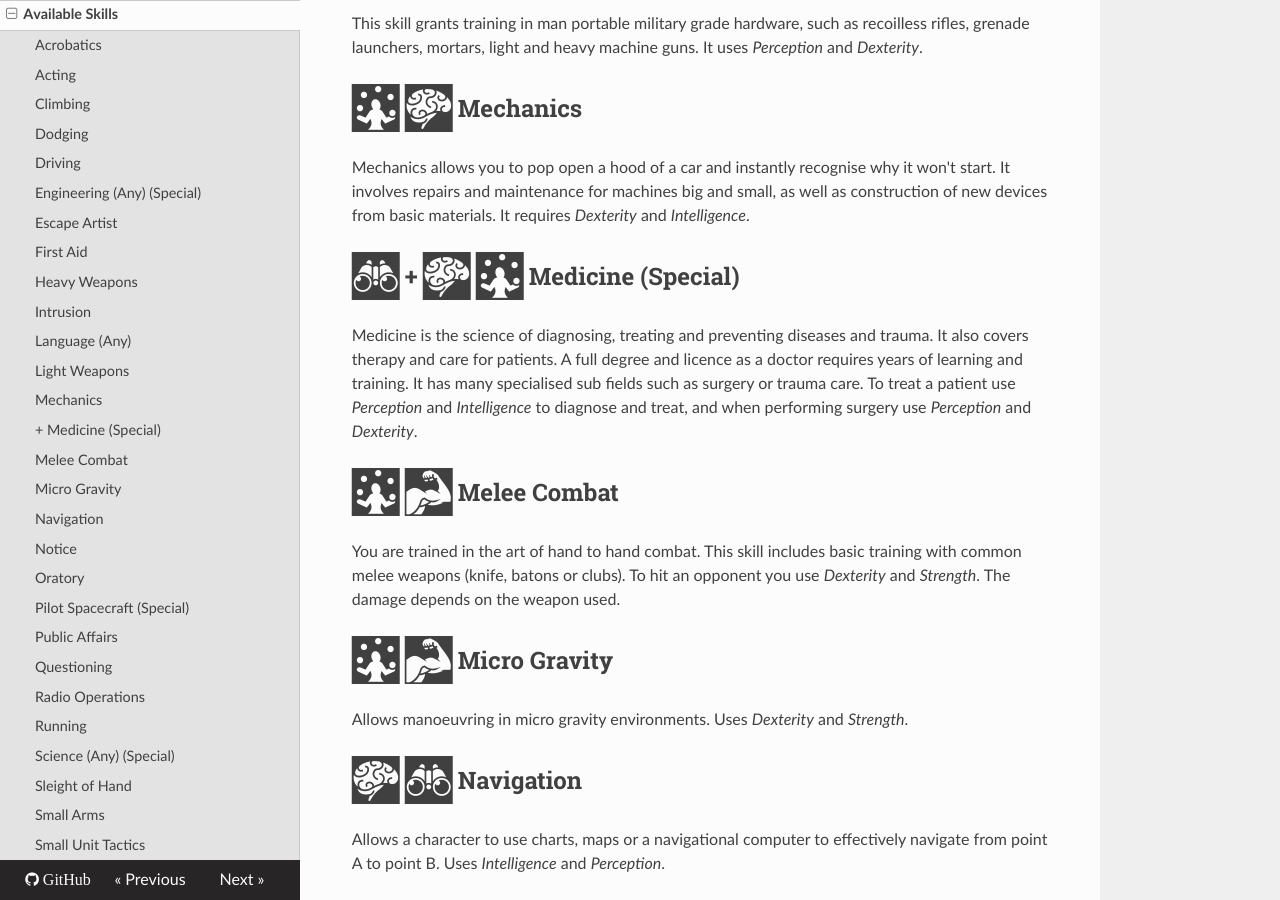
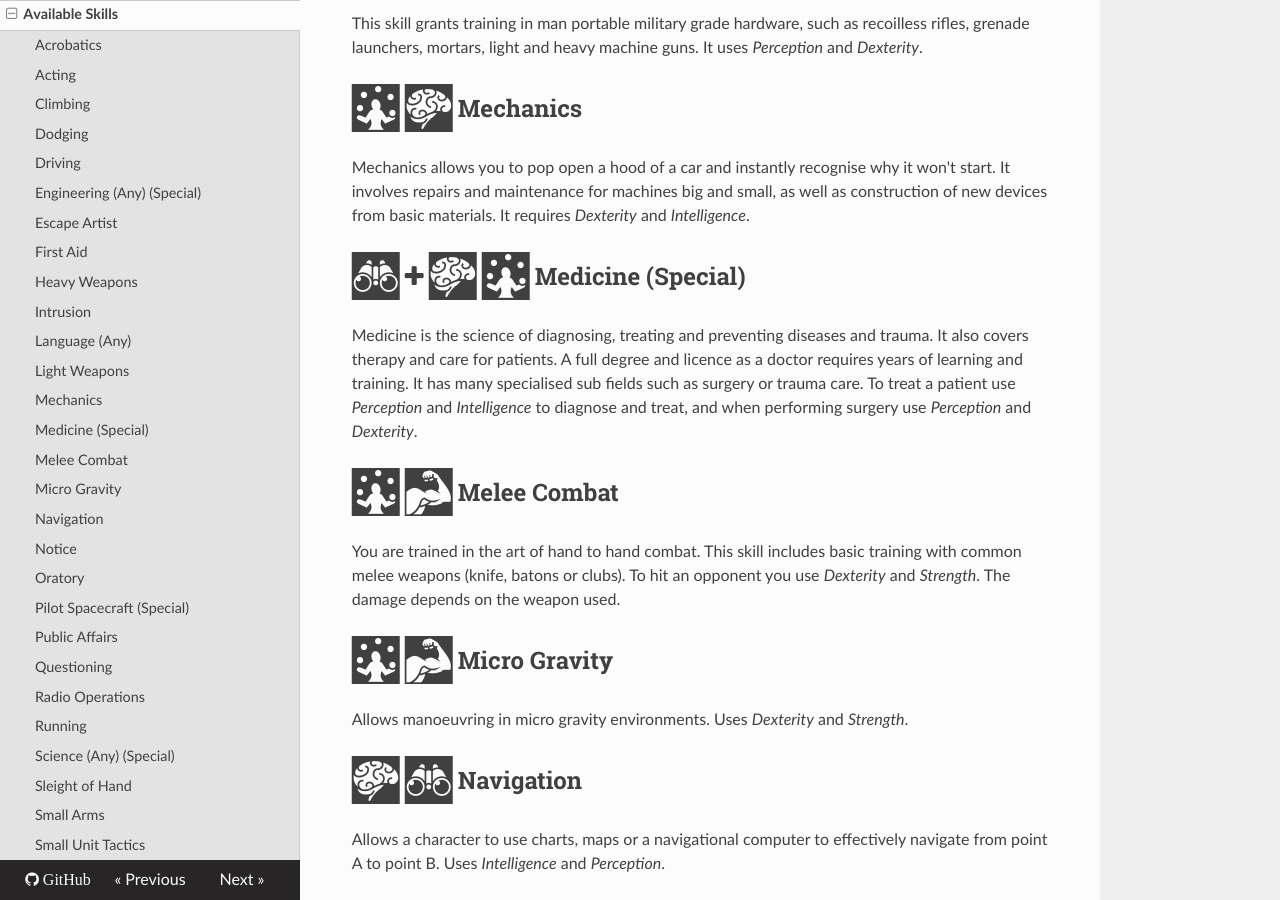
Before and after one commit to ehrpg/rules, an MkDocs documentation site: the page built from docs/skills/skills.md, in a window 1280 px wide and 900 px high, scrolled down 2020 px. Built offline with MkDocs 1.6.1, drawn with Linux system fonts in a browser that asks for light colours; nearby versions of some CDN libraries; old or Windows-style settings are respelled for this version of MkDocs.

Commit message:
fixed icons.

```diff
--- a/docs/skills/skills.md
+++ b/docs/skills/skills.md
@@ -96,7 +96,7 @@ small, as well as construction of new devices from basic materials. It
 requires _Dexterity_ and _Intelligence_.
 
 
-## <i class="fa fa-2x icon-perception"></i><span style="float: left; margin-right: 5px;">+</span><i class="fa fa-2x icon-intelligence"></i><i class="fa fa-2x icon-dexterity"></i> Medicine (Special)
+## <i class="fa fa-2x icon-perception"></i><i class="fa fa-plus" style="float: left; padding-top: 12px; margin-right: 5px;"></i><i class="fa fa-2x icon-intelligence"></i><i class="fa fa-2x icon-dexterity"></i> Medicine (Special)
 
 Medicine is the science of diagnosing, treating and preventing diseases and
 trauma. It also covers therapy and care for patients.  A full degree and
```
